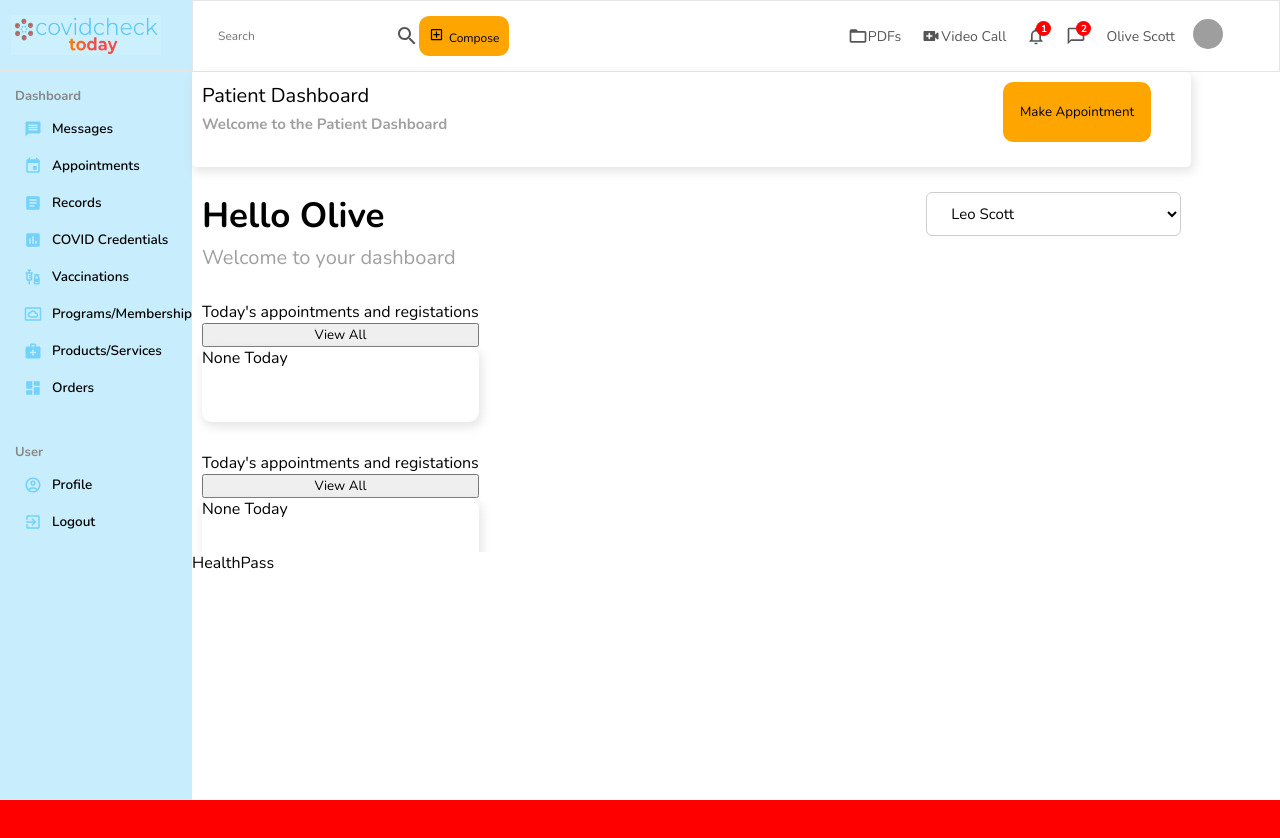
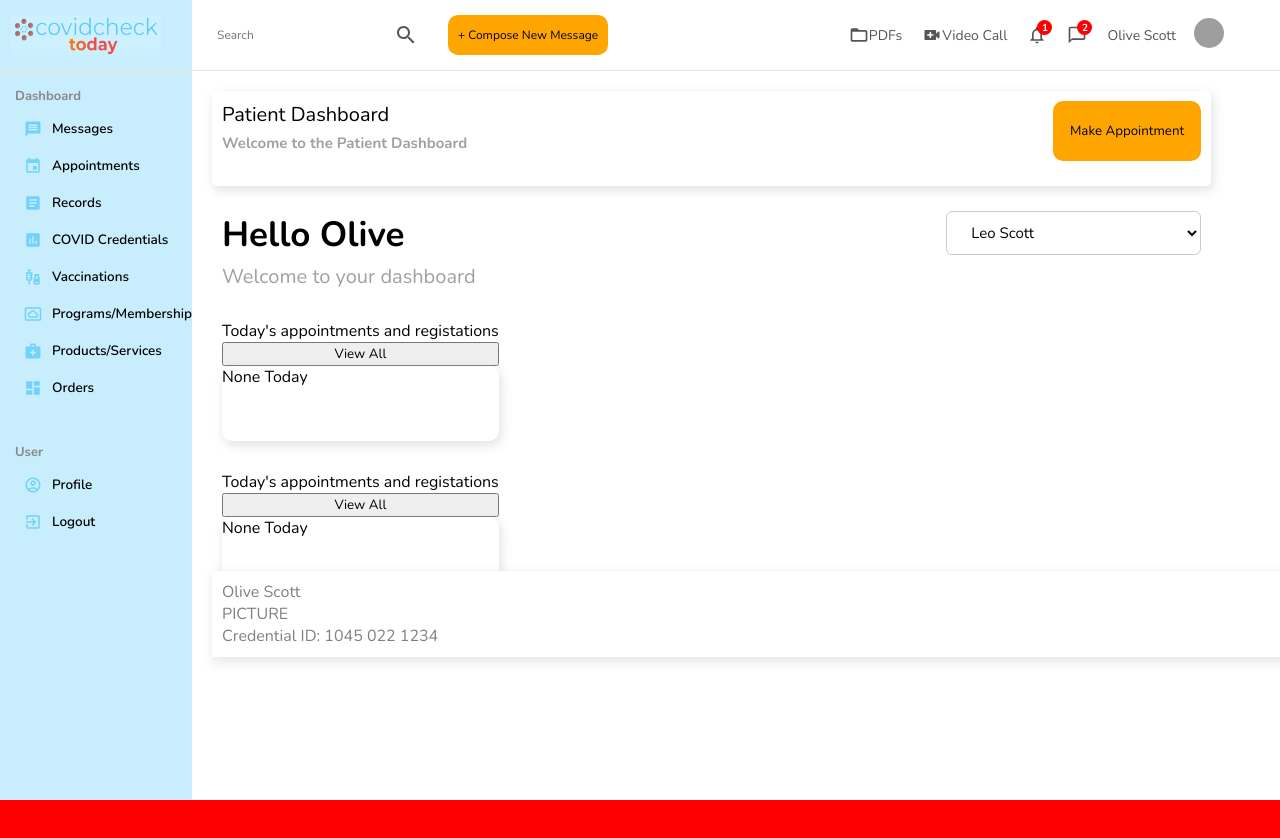
Before and after one commit to nascott94/telahealth-portal, a React (Create React App) app: page / in a window 1280 px wide. Shown: the top 838 px of the page. Built offline with nearby package versions, Linux system fonts and the light colour scheme; grey boxes are pictures that could not be loaded.

Commit message:
pushing to push

```diff
--- a/src/components/homepage/Dashboard.js
+++ b/src/components/homepage/Dashboard.js
@@ -32,7 +32,7 @@ const TopContainer = styled.div`
     .right {
       display: flex;
       flex-direction: column;
-      justify-content: space-between;
+      justify-content: space-between;e
       padding-right: 30px;
 
       .appt-button {
--- a/src/components/homepage/HealthPass.js
+++ b/src/components/homepage/HealthPass.js
@@ -1,7 +1,27 @@
 import React from 'react';
+import styled from 'styled-components';
+
+const Container = styled.div`
+  .healthpass {
+    flex: 4;
+    -webkit-box-shadow: 2px 4px 10px 1px rgba(0, 0, 0, 0.47);
+    box-shadow: 2px 4px 10px 1px rgba(201, 201, 201, 0.47);
+    padding: 10px;
+    color: gray;
+  }
+`;
 
 const HealthPass = () => {
-  return <div>HealthPass</div>;
+  return (
+    <Container>
+      <div className="healthpass">
+        <div className="title"> Olive Scott</div>
+        <div className="avatar">PICTURE</div>
+        <div className="credential">Credential ID: 1045 022 1234</div>
+        <div></div>
+      </div>
+    </Container>
+  );
 };
 
 export default HealthPass;
--- a/src/components/homepage/Navbar.js
+++ b/src/components/homepage/Navbar.js
@@ -6,12 +6,13 @@ import NotificationsNoneOutlinedIcon from '@mui/icons-material/NotificationsNone
 import ChatBubbleOutlineOutlinedIcon from '@mui/icons-material/ChatBubbleOutlineOutlined';
 import VideoCallRoundedIcon from '@mui/icons-material/VideoCallRounded';
 import FolderOpenIcon from '@mui/icons-material/FolderOpen';
-import AddBoxOutlinedIcon from '@mui/icons-material/AddBoxOutlined';
+// import AddBoxOutlinedIcon from '@mui/icons-material/AddBoxOutlined';
 
 const Container = styled.div`
   .navbar {
     height: 70px;
-    border: 0.5px solid rgb(231, 228, 228);
+    width: 100%;
+    border-bottom: 0.5px solid rgb(231, 228, 228);
     display: flex;
     align-items: center;
     font-size: 14px;
@@ -41,12 +42,13 @@ const Container = styled.div`
             font-size: 12px;
           }
         }
-
+      }
       .compose-btn {
         width: 100%;
         height: 40px;
         padding-left: 10px;
         padding-right: 10px;
+        margin-left: 30px;
         font-size: 12px;
         background-color: orange;
         border-radius: 10px;
@@ -57,7 +59,6 @@ const Container = styled.div`
       .compose-icon {
         font-size: 15px;
         padding-right: 5px;
-        }
       }
 
       .items {
@@ -101,7 +102,7 @@ const Container = styled.div`
           }
         }
         .dropbtn {
-          color: #c8edfd;
+          color: transparent;
           padding: 16px;
           border: none;
         }
@@ -137,7 +138,7 @@ const Container = styled.div`
         }
 
         .dropdown:hover .dropbtn {
-          background-color: #c8edfd;
+          background-color: transparent;
         }
       }
     }
@@ -153,8 +154,8 @@ const Navbar = () => {
             <input type="text" placeholder="Search" />
             <SearchOutlinedIcon />
             <button className="compose-btn">
-              <AddBoxOutlinedIcon className="compose-icon" />
-              Compose
+              {/* <AddBoxOutlinedIcon className="compose-icon" /> */}+ Compose
+              New Message
             </button>
           </div>
           <div className="items">
--- a/src/pages/Home.js
+++ b/src/pages/Home.js
@@ -31,12 +31,15 @@ const NavbarContainer = styled.div`
 const DashboardContainer = styled.div`
   height: 60%;
   width: 100%;
+  padding-top: 20px;
+  padding-left: 20px;
   background-color: white;
 `;
 
 const HealthPassContainer = styled.div`
   height: 40%;
   width: 100%;
+  padding-left: 20px;
   background-color: white;
 `;
 
```
Lines whose indentation alone changed are shown as unchanged.
